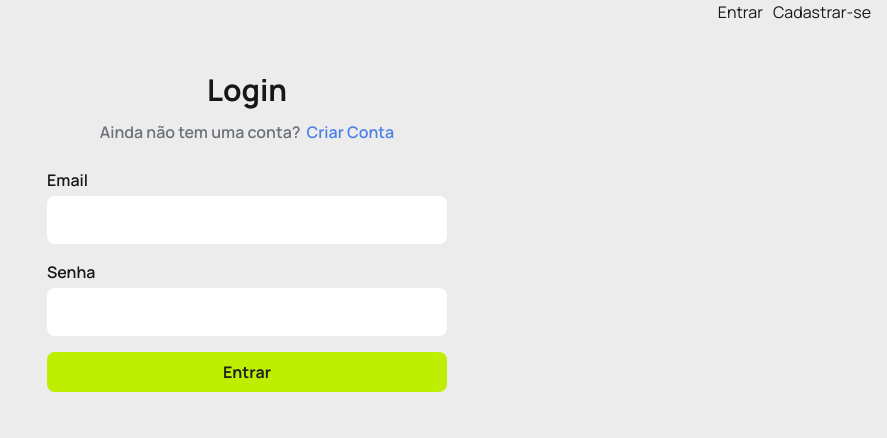
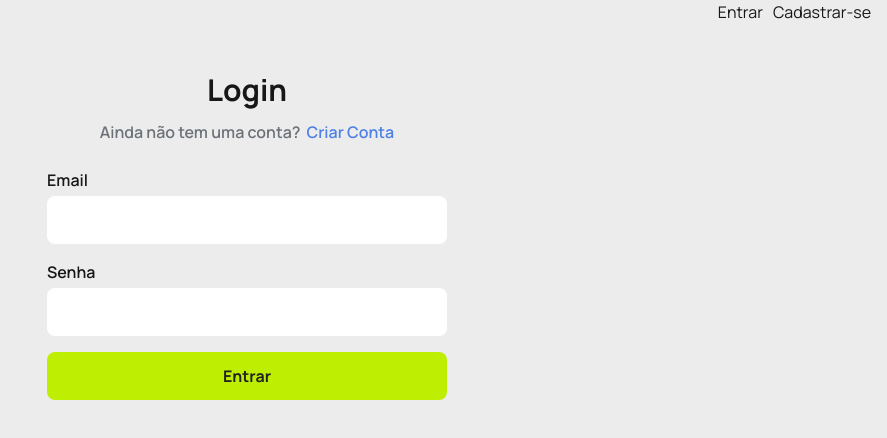
Before and after one commit to guerreiru/conecta, a Next.js app: page /login in a window 1280 px wide. Shown: the top 438 px of the page, without its empty margins (393-1280 px from the left). Built offline with nearby package versions, Linux system fonts and the light colour scheme; no server answers.

Commit message:
fix: padronizando estilos

```diff
--- a/src/components/serviceCard.tsx
+++ b/src/components/serviceCard.tsx
@@ -79,7 +79,7 @@ export function ServiceCard({
               })}
               target="_blank"
               rel="noopener noreferrer"
-              className="px-3 py-2 rounded-lg font-bold font-sans text-black-200 active:shadow-none transition cursor-pointer bg-lime-400"
+              className="px-3 py-2  min-h-12 grid place-content-center rounded-lg font-bold font-sans text-black-200 active:shadow-none transition cursor-pointer bg-lime-400"
             >
               Solicitar
             </Link>
--- a/src/components/ui/button.tsx
+++ b/src/components/ui/button.tsx
@@ -14,7 +14,7 @@ export function Button({
   ...props
 }: ButtonProps) {
   const baseStyles =
-    "px-3 py-2 rounded-lg font-bold font-sans text-black-200 active:shadow-none transition cursor-pointer";
+    "px-3 py-2  min-h-12 rounded-lg font-bold font-sans text-black-200 active:shadow-none transition cursor-pointer";
 
   const variantStyles: Record<ButtonVariant, string> = {
     primary: "bg-lime-400",
```
